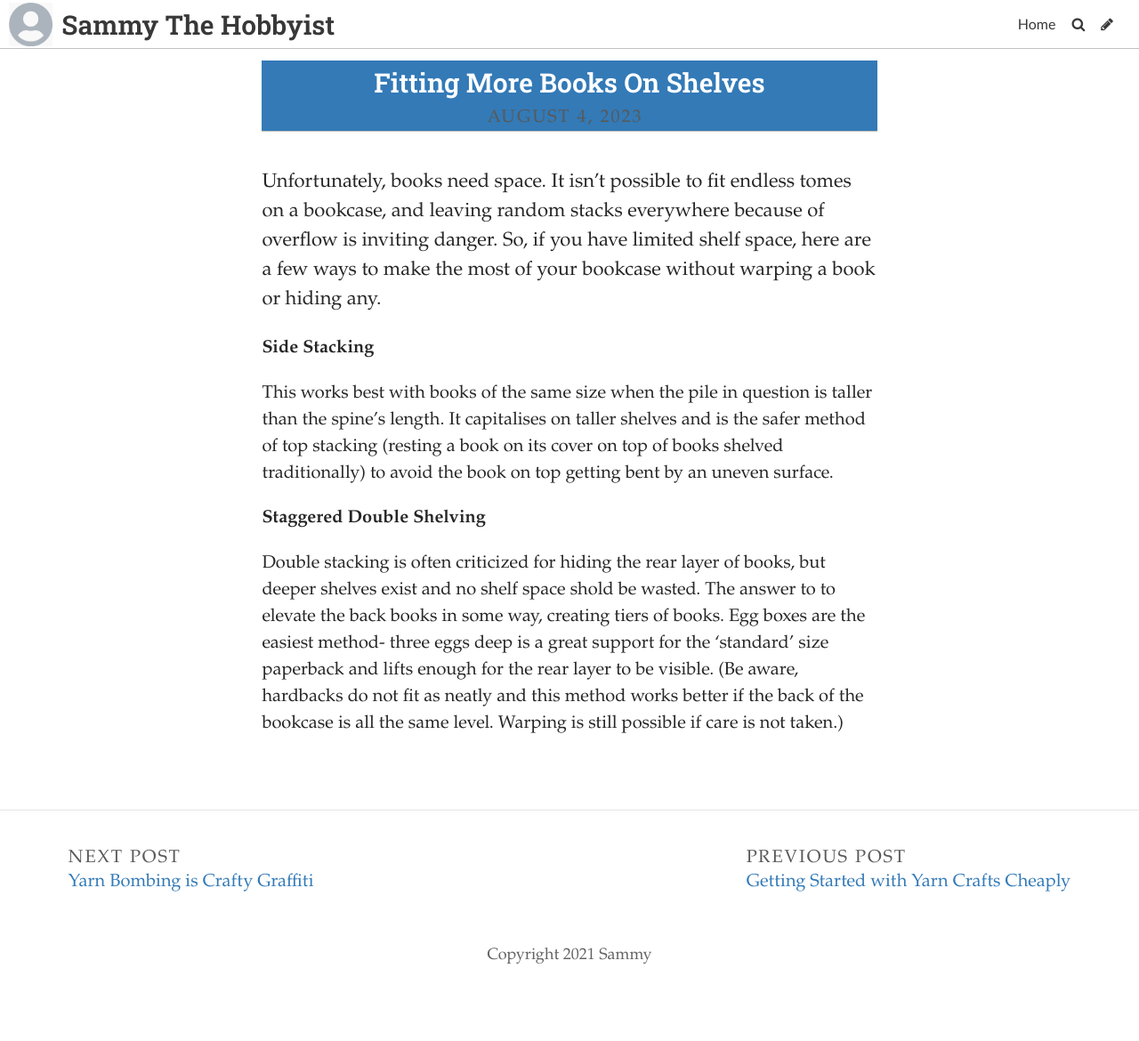
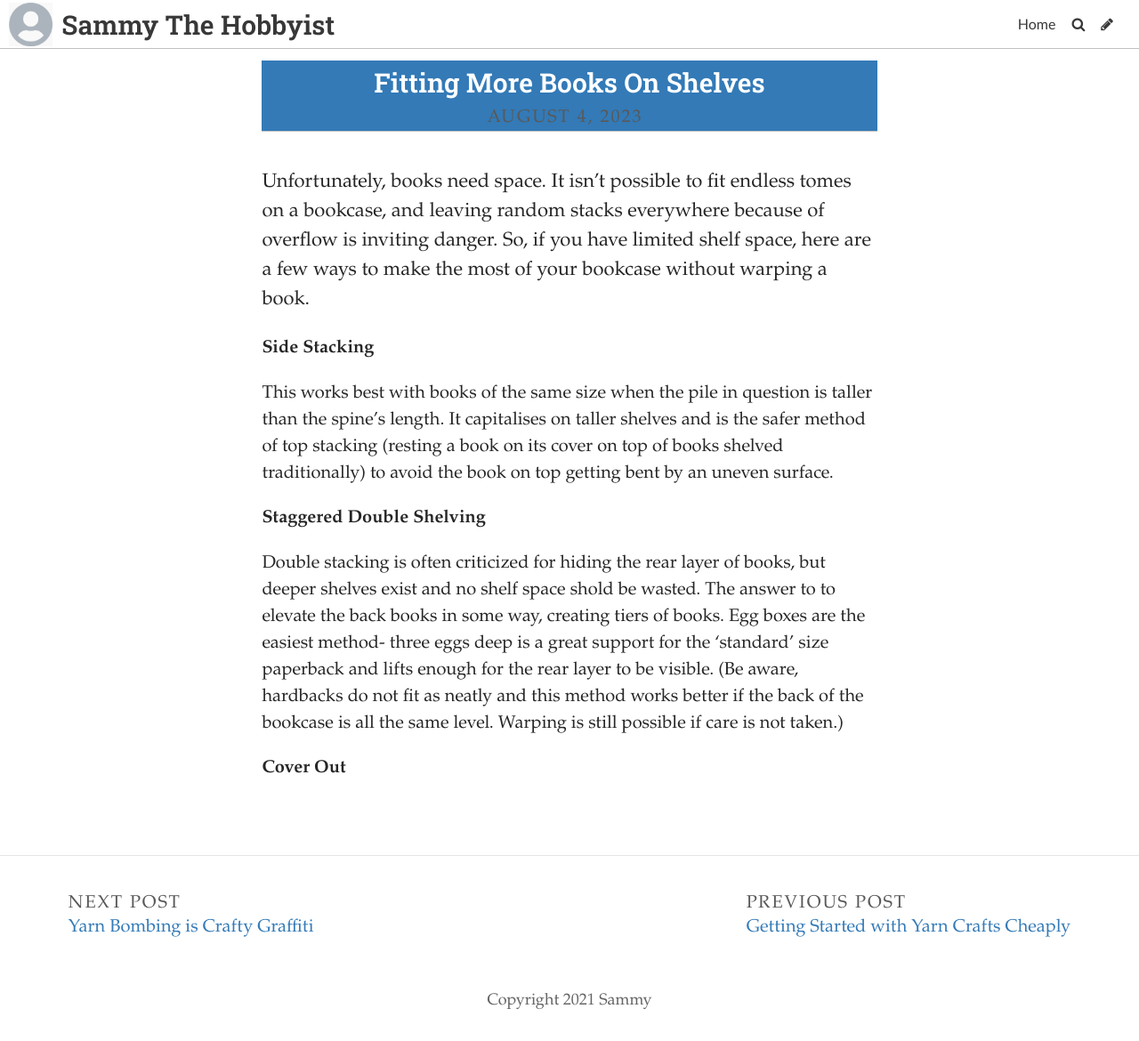
Before and after one commit to SammySpinsAYarn/Blog, a Jekyll site: the page built from _posts/2023-08-21-where-do-we-go-from-here.md, in a window 1280 px wide. Shown: the whole page at 89% size. Built offline with Jekyll 4.4.1, drawn with Linux system fonts in a browser that asks for light colours; some web fonts are replaced; before the commit the page ends 1119 px from its top, so only the background shows below that.

Commit message:
Update Post “2023-08-21-where-do-we-go-from-here”

```diff
--- a/_posts/2023-08-21-where-do-we-go-from-here.md
+++ b/_posts/2023-08-21-where-do-we-go-from-here.md
@@ -5,7 +5,7 @@
 title_color: "#ffffff"
 comments: false
 ---
-Unfortunately, books need space. It isn't possible to fit endless tomes on a bookcase, and leaving random stacks everywhere because of overflow is inviting danger. So, if you have limited shelf space, here are a few ways to make the most of your bookcase without warping a book or hiding any.
+Unfortunately, books need space. It isn't possible to fit endless tomes on a bookcase, and leaving random stacks everywhere because of overflow is inviting danger. So, if you have limited shelf space, here are a few ways to make the most of your bookcase without warping a book.
 
 **S﻿ide Stacking**
 
@@ -14,3 +14,5 @@
 **S﻿taggered Double Shelving**
 
 D﻿ouble stacking is often criticized for hiding the rear layer of books, but deeper shelves exist and no shelf space shold be wasted. The answer to to elevate the back books in some way, creating tiers of books. Egg boxes are the easiest method- three eggs deep is a great support for the 'standard' size paperback and lifts enough for the rear layer to be visible. (Be aware, hardbacks do not fit as neatly and this method works better if the back of the bookcase is all the same level. Warping is still possible if care is not taken.)
+
+**Cover Out**
```
